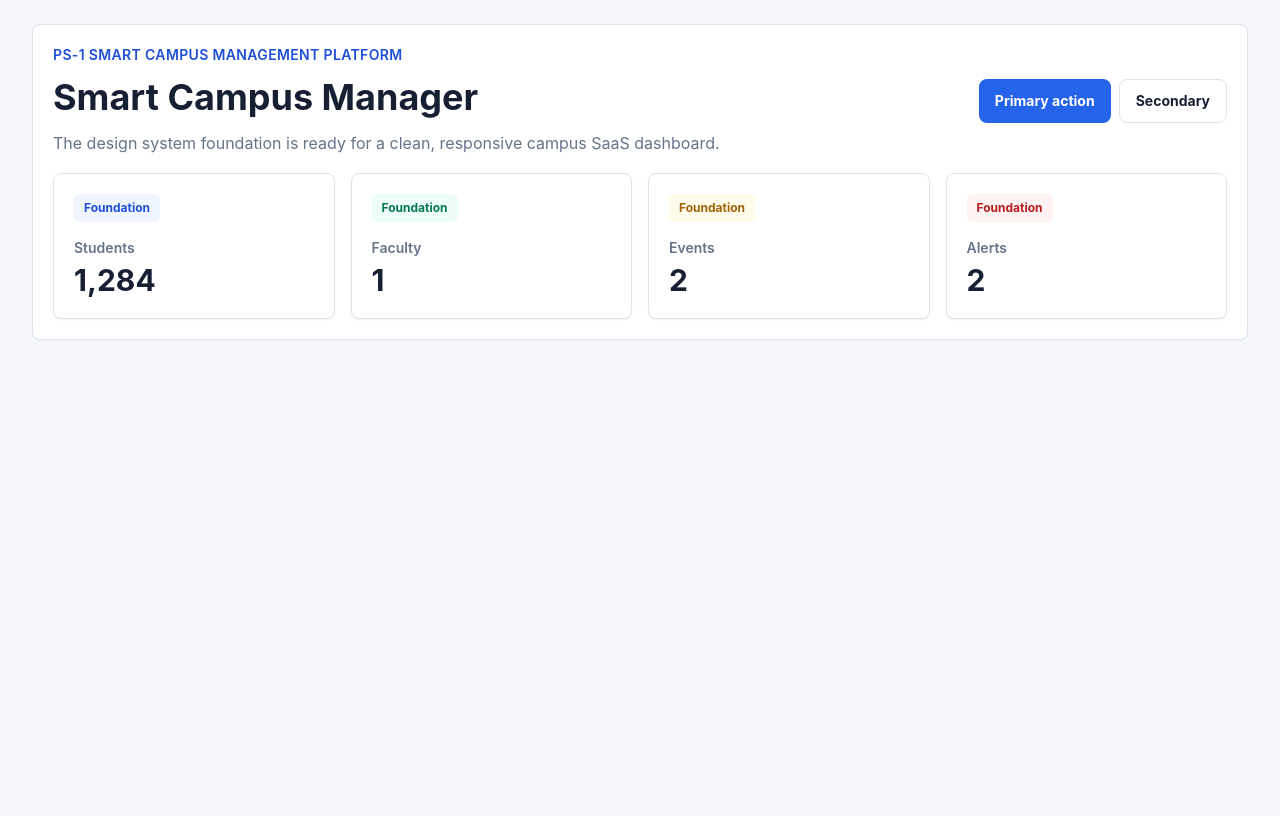
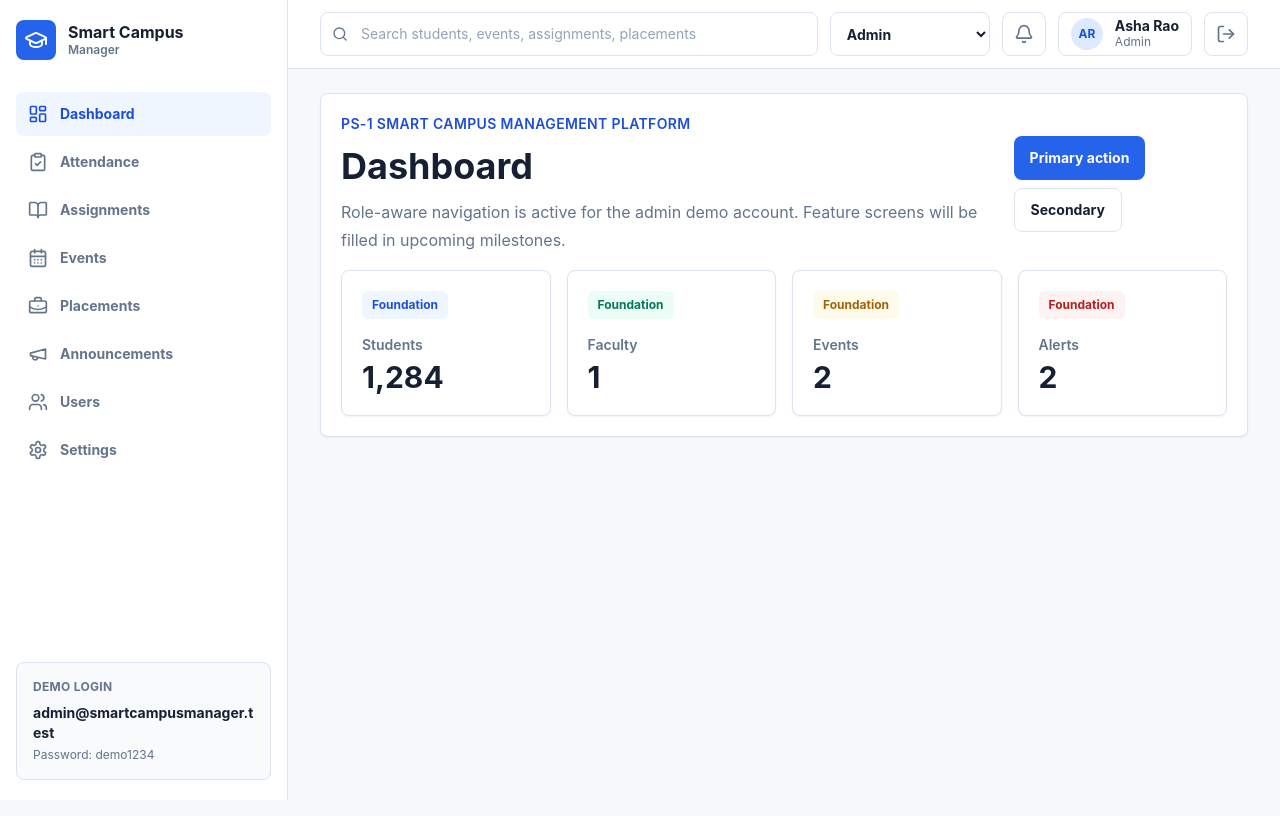
Before and after one commit to PRAVEEN-P-55/Smart-Campus-Manager, a React (Vite) app: page / in a window 1280 px wide. Shown: the top 816 px of the page. Built offline with nearby package versions, Linux system fonts and the light colour scheme.

Commit message:
feat: add role-aware app shell

```diff
--- a/package.json
+++ b/package.json
@@ -10,6 +10,7 @@
   },
   "dependencies": {
     "@vitejs/plugin-react": "^5.0.0",
+    "lucide-react": "^0.468.0",
     "vite": "^6.0.0",
     "react": "^19.0.0",
     "react-dom": "^19.0.0"
--- a/src/main.tsx
+++ b/src/main.tsx
@@ -1,19 +1,146 @@
-import React from "react";
+import React, { useMemo, useState } from "react";
 import { createRoot } from "react-dom/client";
-import { campusSummary } from "./data/campusData";
+import {
+  Bell,
+  BookOpen,
+  BriefcaseBusiness,
+  CalendarDays,
+  ClipboardCheck,
+  GraduationCap,
+  LayoutDashboard,
+  LogOut,
+  Megaphone,
+  Search,
+  Settings,
+  Users,
+} from "lucide-react";
+import { campusSummary, demoCredentials, roles, type Role, users } from "./data/campusData";
 import "./styles.css";
 
+type View =
+  | "dashboard"
+  | "attendance"
+  | "assignments"
+  | "events"
+  | "placements"
+  | "announcements"
+  | "users"
+  | "settings";
+
+const navItems: {
+  id: View;
+  label: string;
+  icon: React.ElementType;
+  allowedRoles: Role[];
+}[] = [
+  { id: "dashboard", label: "Dashboard", icon: LayoutDashboard, allowedRoles: ["student", "faculty", "coordinator", "admin"] },
+  { id: "attendance", label: "Attendance", icon: ClipboardCheck, allowedRoles: ["student", "faculty", "admin"] },
+  { id: "assignments", label: "Assignments", icon: BookOpen, allowedRoles: ["student", "faculty", "admin"] },
+  { id: "events", label: "Events", icon: CalendarDays, allowedRoles: ["student", "coordinator", "admin"] },
+  { id: "placements", label: "Placements", icon: BriefcaseBusiness, allowedRoles: ["student", "coordinator", "admin"] },
+  { id: "announcements", label: "Announcements", icon: Megaphone, allowedRoles: ["student", "faculty", "coordinator", "admin"] },
+  { id: "users", label: "Users", icon: Users, allowedRoles: ["admin"] },
+  { id: "settings", label: "Settings", icon: Settings, allowedRoles: ["student", "faculty", "coordinator", "admin"] },
+];
+
 function App() {
+  const [role, setRole] = useState<Role>("admin");
+  const [activeView, setActiveView] = useState<View>("dashboard");
+  const currentUser = users.find((user) => user.role === role) ?? users[0];
+  const availableNavItems = useMemo(
+    () => navItems.filter((item) => item.allowedRoles.includes(role)),
+    [role]
+  );
+
+  function handleRoleChange(nextRole: Role) {
+    setRole(nextRole);
+    setActiveView("dashboard");
+  }
+
   return (
+    <div className="min-h-screen bg-canvas text-ink">
+      <aside className="fixed inset-y-0 left-0 z-20 hidden w-72 border-r border-line bg-white px-4 py-5 lg:block">
+        <Brand />
+        <nav className="mt-8 space-y-1" aria-label="Primary navigation">
+          {availableNavItems.map((item) => (
+            <NavButton
+              key={item.id}
+              item={item}
+              isActive={activeView === item.id}
+              onClick={() => setActiveView(item.id)}
+            />
+          ))}
+        </nav>
+        <div className="absolute bottom-5 left-4 right-4 rounded-app border border-line bg-slate-50 p-4">
+          <p className="text-xs font-bold uppercase tracking-wide text-muted">Demo login</p>
+          <p className="mt-2 break-all text-sm font-bold text-ink">{demoCredentials[role].email}</p>
+          <p className="mt-1 text-xs text-muted">Password: {demoCredentials[role].password}</p>
+        </div>
+      </aside>
+
+      <div className="lg:pl-72">
+        <header className="sticky top-0 z-10 border-b border-line bg-white/95 px-4 py-3 backdrop-blur sm:px-6 lg:px-8">
+          <div className="flex flex-wrap items-center gap-3">
+            <div className="lg:hidden">
+              <Brand compact />
+            </div>
+            <label className="relative min-w-0 flex-1">
+              <span className="sr-only">Global search</span>
+              <Search className="pointer-events-none absolute left-3 top-1/2 h-4 w-4 -translate-y-1/2 text-muted" aria-hidden="true" />
+              <input className="app-input pl-10" placeholder="Search students, events, assignments, placements" />
+            </label>
+            <label>
+              <span className="sr-only">Switch role</span>
+              <select
+                className="app-input w-40 font-bold"
+                value={role}
+                onChange={(event) => handleRoleChange(event.target.value as Role)}
+              >
+                {roles.map((item) => (
+                  <option key={item.id} value={item.id}>
+                    {item.label}
+                  </option>
+                ))}
+              </select>
+            </label>
+            <button className="app-icon-button" aria-label="Open notifications">
+              <Bell className="h-5 w-5" />
+            </button>
+            <div className="flex min-h-11 items-center gap-3 rounded-app border border-line bg-white px-3">
+              <span className="grid h-8 w-8 place-items-center rounded-full bg-brand-100 text-xs font-bold text-brand-700">
+                {currentUser.avatarInitials}
+              </span>
+              <div className="hidden sm:block">
+                <p className="text-sm font-bold leading-4">{currentUser.name}</p>
+                <p className="text-xs capitalize text-muted">{currentUser.role}</p>
+              </div>
+            </div>
+            <button className="app-icon-button" aria-label="Log out">
+              <LogOut className="h-5 w-5" />
+            </button>
+          </div>
+          <nav className="mt-3 flex gap-2 overflow-x-auto pb-1 lg:hidden" aria-label="Mobile navigation">
+            {availableNavItems.map((item) => (
+              <button
+                key={item.id}
+                className={`app-mobile-tab ${activeView === item.id ? "app-mobile-tab-active" : ""}`}
+                onClick={() => setActiveView(item.id)}
+              >
+                {item.label}
+              </button>
+            ))}
+          </nav>
+        </header>
+
         <main className="app-page">
           <section className="app-container app-panel">
             <div className="app-panel-header">
               <div>
                 <p className="app-eyebrow">PS-1 Smart Campus Management Platform</p>
-            <h1 className="app-title text-balance">Smart Campus Manager</h1>
+                <h1 className="app-title text-balance">{getViewTitle(activeView)}</h1>
                 <p className="app-copy">
-              The design system foundation is ready for a clean, responsive campus SaaS
-              dashboard.
+                  Role-aware navigation is active for the {currentUser.role} demo account.
+                  Feature screens will be filled in upcoming milestones.
                 </p>
               </div>
               <div className="flex flex-wrap gap-2">
@@ -38,7 +165,48 @@ function App() {
             </div>
           </section>
         </main>
+      </div>
+    </div>
   );
+}
+
+function Brand({ compact = false }: { compact?: boolean }) {
+  return (
+    <div className="flex items-center gap-3">
+      <div className="grid h-10 w-10 place-items-center rounded-app bg-brand-600 text-white">
+        <GraduationCap className="h-6 w-6" aria-hidden="true" />
+      </div>
+      {!compact && (
+        <div>
+          <p className="text-base font-bold leading-5">Smart Campus</p>
+          <p className="text-xs font-semibold text-muted">Manager</p>
+        </div>
+      )}
+    </div>
+  );
+}
+
+function NavButton({
+  item,
+  isActive,
+  onClick,
+}: {
+  item: { label: string; icon: React.ElementType };
+  isActive: boolean;
+  onClick: () => void;
+}) {
+  const Icon = item.icon;
+
+  return (
+    <button className={`app-nav-button ${isActive ? "app-nav-button-active" : ""}`} onClick={onClick}>
+      <Icon className="h-5 w-5" aria-hidden="true" />
+      <span>{item.label}</span>
+    </button>
+  );
+}
+
+function getViewTitle(view: View) {
+  return navItems.find((item) => item.id === view)?.label ?? "Dashboard";
 }
 
 createRoot(document.getElementById("root")!).render(
--- a/src/styles.css
+++ b/src/styles.css
@@ -106,6 +106,26 @@
     @apply inline-flex min-h-11 items-center justify-center gap-2 rounded-app px-4 text-sm font-bold text-muted transition hover:bg-slate-100 hover:text-ink;
   }
 
+  .app-icon-button {
+    @apply grid h-11 w-11 place-items-center rounded-app border border-line bg-white text-muted transition hover:border-brand-100 hover:bg-brand-50 hover:text-brand-700;
+  }
+
+  .app-nav-button {
+    @apply flex min-h-11 w-full items-center gap-3 rounded-app px-3 text-sm font-bold text-muted transition hover:bg-slate-50 hover:text-ink;
+  }
+
+  .app-nav-button-active {
+    @apply bg-brand-50 text-brand-700;
+  }
+
+  .app-mobile-tab {
+    @apply min-h-10 whitespace-nowrap rounded-app border border-line bg-white px-3 text-sm font-bold text-muted;
+  }
+
+  .app-mobile-tab-active {
+    @apply border-brand-100 bg-brand-50 text-brand-700;
+  }
+
   .app-input {
     @apply min-h-11 w-full rounded-app border border-line bg-white px-3 text-sm text-ink outline-none transition placeholder:text-slate-400 focus:border-brand-600 focus:ring-4 focus:ring-brand-100;
   }
```
Also changed, not shown: 1 other file (tests, documents, lock files or other folders). Lines whose indentation alone changed are shown as unchanged.
